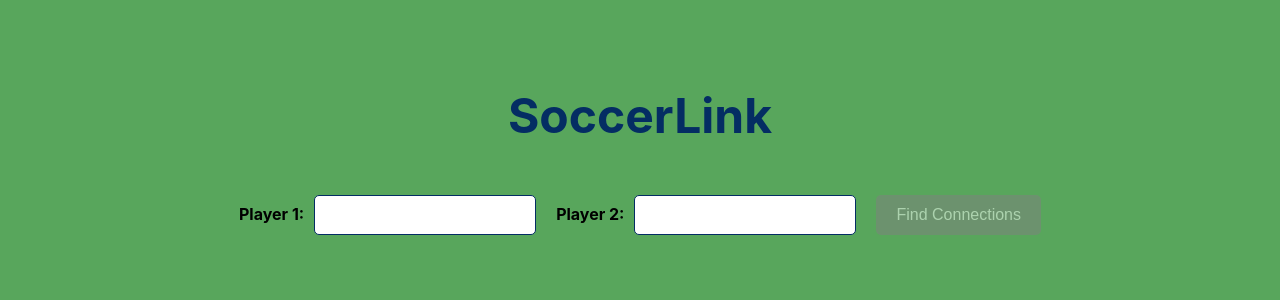
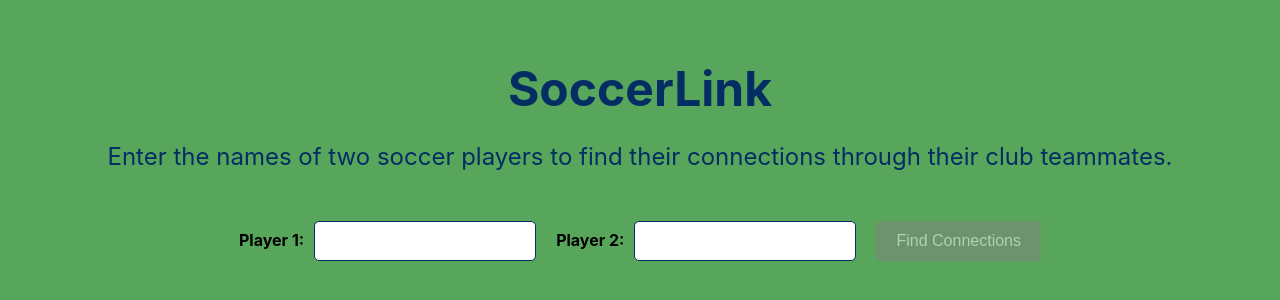
Before and after one commit to manavbh2011/soccerlink, a React (Create React App) app in the folder frontend/: page / in a window 1280 px wide. Shown: the part 220-520 px from the top of the page. Built offline with nearby package versions, Linux system fonts and the light colour scheme.

Commit message:
added subheading

```diff
--- a/frontend/src/App.css
+++ b/frontend/src/App.css
@@ -17,7 +17,15 @@ body {
     font-size: 3rem;
     margin-top: 0;
     margin-top: 20px;
+    margin-bottom: 20px;
+    color: #042D63;
+  }
+
+  .subheading {
+    font-size: 1.5rem;
+    font-weight: normal;
     margin-bottom: 50px;
+    text-align: center;
     color: #042D63;
   }
 
--- a/frontend/src/App.js
+++ b/frontend/src/App.js
@@ -15,6 +15,12 @@ function App() {
         input1: input1,
         input2: input2
       });
+      if (input1.trim()===input2.trim()) {
+        setError("Enter two different players");
+        setResult([]);
+        console.log("check")
+      }
+      else {
         console.log(response.data);
         if (!response.data.result) {
             setError("One or both player names were typed incorrectly or not found in the database.");
@@ -23,6 +29,7 @@ function App() {
             setResult(response.data.result);
             setError([]);
             } // Update result from the server response
+        }
     } catch (error) {
       setError(`An error occurred: ${error.message}`);
       setResult([]);
@@ -32,6 +39,8 @@ function App() {
   return (
     <div className="App">
       <header><h1 className="title" aria-label="Title: SoccerLink">SoccerLink</h1></header>
+      <p className="subheading" aria-label="Subheading: how to use SoccerLink">
+      Enter the names of two soccer players to find their connections through their club teammates.</p>
       <form className="form-container" onSubmit={handleSubmit}>
         <div className="input-container">
         <label htmlFor="player1" className="input-label">Player 1:</label>
```
Lines whose indentation alone changed are shown as unchanged.
